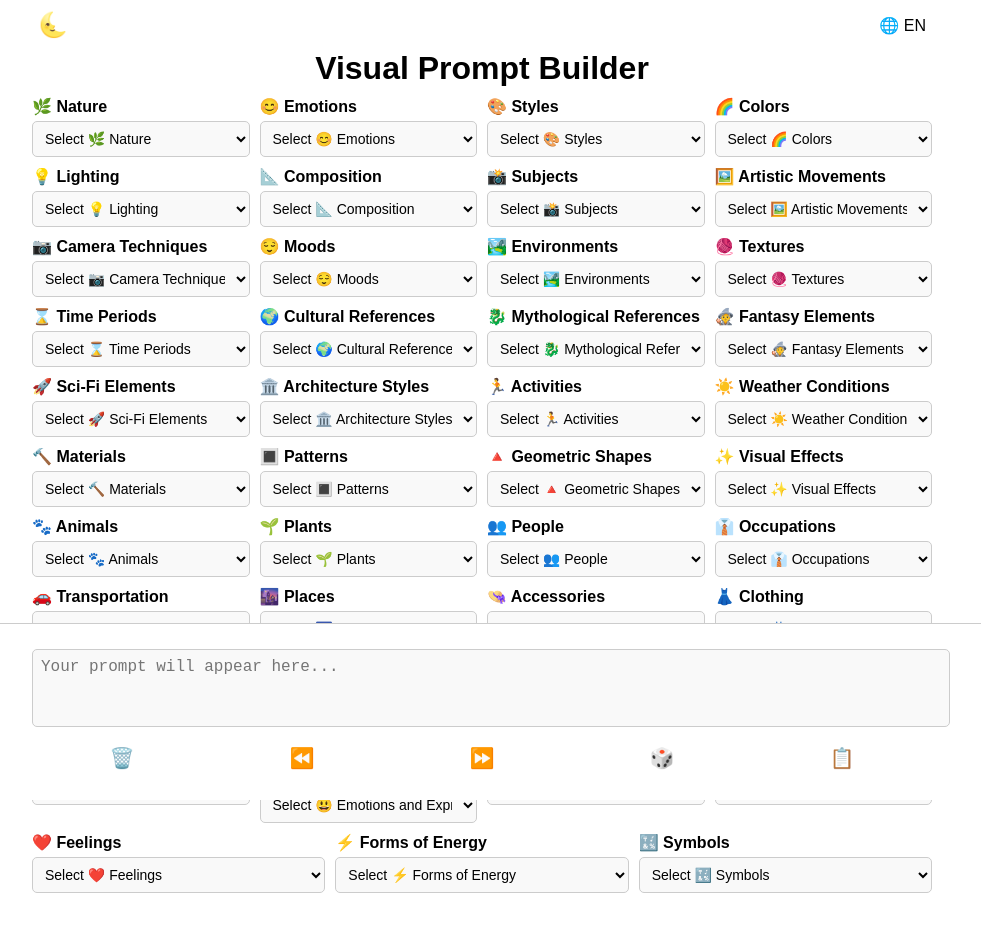
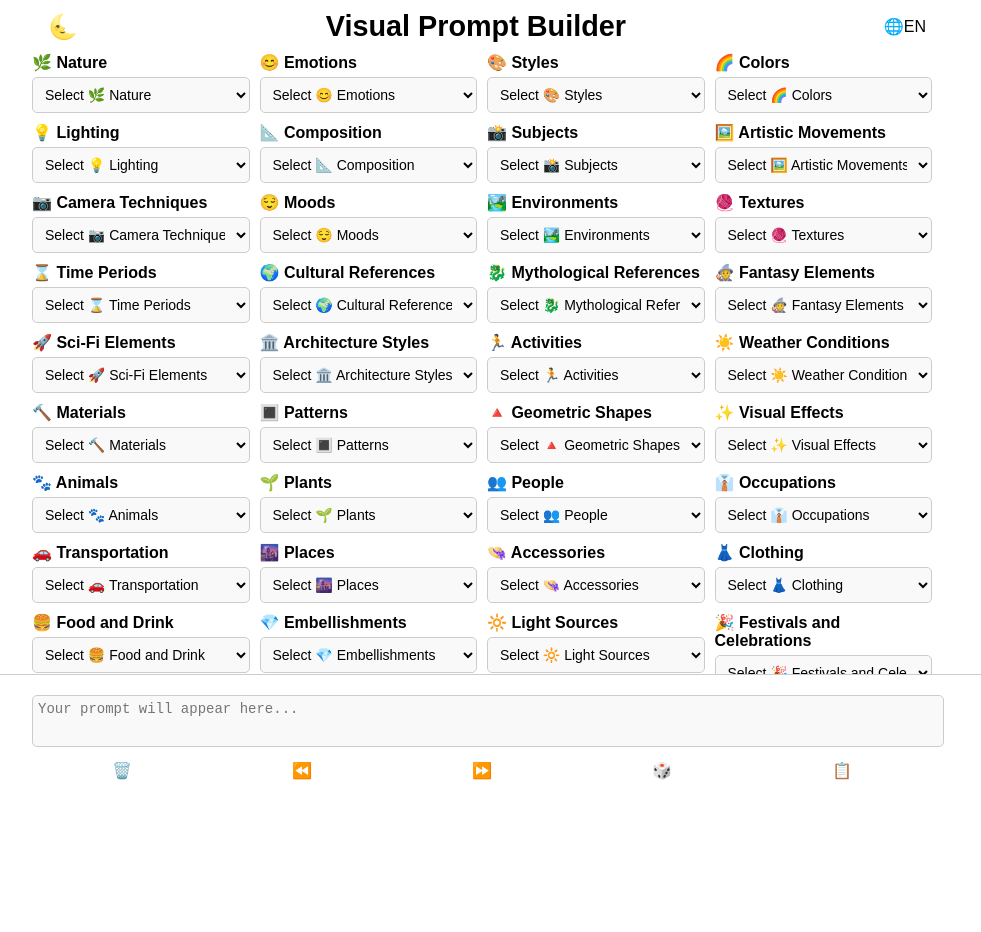
Before and after one commit to gllmAR/prompt-gen, a plain HTML site: page index.html in a window 1280 px wide. Shown: the whole page, without its empty margins (158-1139 px from the left). After the commit the page ends 853 px from the top, so only its background shows below. Drawn offline with Linux system fonts and the light colour scheme.

Commit message:
optimized visibility

```diff
--- a/index.html
+++ b/index.html
@@ -13,6 +13,8 @@
   <!-- Settings Section -->
   <div class="settings">
     <button id="theme-toggle" onclick="toggleTheme()">🌞</button>
+    <h1 id="title">Visual Prompt Builder</h1>
+
     <div class="language-selector">
       <button id="language-btn" onclick="toggleLanguageMenu()">🌐 <span id="current-language">EN</span></button>
       <div id="language-menu" class="language-menu">
@@ -21,7 +23,6 @@
     </div>
   </div>
 
-  <h1 id="title">Visual Prompt Builder</h1>
 
   <!-- Dropdown Menus -->
   <div id="dropdown-groups"></div>
--- a/style.css
+++ b/style.css
@@ -1,46 +1,32 @@
-/* Define color variables */
-:root {
-  --background-color: #ffffff;
-  --text-color: #000000;
-  --input-bg-color: #f9f9f9;
-  --input-border-color: #cccccc;
-  --button-bg-color: #007BFF;
-  --button-text-color: #ffffff;
-  --success-color: #28a745; /* Green */
-  --error-color: #dc3545;   /* Red */
-}
-
-[data-theme="dark"] {
-  --background-color: #121212;
-  --text-color: #ffffff;
-  --input-bg-color: #1e1e1e;
-  --input-border-color: #444444;
-  --button-bg-color: #1a73e8;
-  --button-text-color: #ffffff;
-  --success-color: #28a745;
-  --error-color: #dc3545;
-}
-
-/* General Styles */
-body {
-  font-family: Arial, sans-serif;
-  margin: 0;
-  padding: 0;
-  background-color: var(--background-color);
-  color: var(--text-color);
-}
-
-.container {
-  max-width: 900px;
-  margin: auto;
-  padding: 10px;
-}
-
-/* Settings Section */
+/* Flexbox for settings and title in one line */
 .settings {
   display: flex;
   justify-content: space-between;
   align-items: center;
+  margin-bottom: 0px; /* Add some spacing between the title and the content */
+}
+
+h1 {
+  flex: 1; /* Let the title take up remaining space */
+  margin: 0;
+  text-align: center;
+  font-size: calc(1rem + 1vw); /* Dynamically adjust the size based on viewport */
+  white-space: nowrap; /* Prevent the title from wrapping onto multiple lines */
+  overflow: hidden; /* Hide text overflow */
+  text-overflow: ellipsis; /* Show '...' when the title is too long */
+}
+
+/* Buttons for language and theme toggle should align properly */
+.language-selector, #theme-toggle {
+  margin-left: 10px; /* Add spacing between buttons */
+}
+
+#theme-toggle {
+  font-size: 24px;
+  background: none;
+  border: none;
+  cursor: pointer;
+  color: var(--text-color);
 }
 
 .language-selector {
@@ -79,19 +65,79 @@ body {
   font-size: 16px;
   cursor: pointer;
   color: var(--text-color);
+  display: inline-flex;
+  align-items: center;
 }
 
-#theme-toggle {
-  font-size: 24px;
+/* Set a fixed height for the dropdown categories and make them scrollable */
+#dropdown-groups {
+  max-height: calc(100vh - 150px); /* Reduce height to ensure the prompt section fits well */
+  overflow-y: auto; /* Enable scrolling only within the dropdown section */
+  padding-bottom: 20px; /* Prevent content from going under the prompt section */
+}
+
+/* Fix the prompt section at the bottom but make it more compact */
+.prompt-section {
+  position: fixed;
+  bottom: 0;
+  left: 0;
+  right: 0;
+  background-color: var(--background-color);
+  padding: 5px 10px; /* Reduce padding to make the section more compact */
+  border-top: 1px solid var(--input-border-color);
+  z-index: 10; /* Ensure it's above the content */
+}
+
+/* Adjust the container to avoid double scrollbar */
+body {
+  overflow: hidden; /* Remove the outer scrollbar */
+}
+
+/* Reduce the height of the prompt input and buttons to make the bottom section smaller */
+#prompt {
+  width: 100%;
+  height: 40px; /* Make the input field shorter */
+  font-size: 14px; /* Reduce font size to save space */
+  margin-top: 5px;
+  padding: 5px; /* Smaller padding */
+  border: 1px solid var(--input-border-color);
+  border-radius: 5px;
+  background-color: var(--input-bg-color);
+  color: var(--text-color);
+  resize: none;
+}
+
+.buttons {
+  display: flex;
+  justify-content: space-between;
+  margin-top: 5px;
+}
+
+.buttons button {
+  flex: 1;
+  padding: 5px; /* Reduce padding on buttons to make them smaller */
+  font-size: 16px; /* Reduce button font size */
+  cursor: pointer;
+  border: none;
   background: none;
-  border: none;
-  cursor: pointer;
+  color: var(--text-color);
+  border-radius: 5px;
+}
+
+/* General Styles */
+body {
+  font-family: Arial, sans-serif;
+  margin: 0;
+  padding: 0;
+  background-color: var(--background-color);
   color: var(--text-color);
 }
 
-h1 {
-  text-align: center;
-  margin: 10px 0;
+.container {
+  max-width: 900px;
+  margin: auto;
+  padding: 10px;
+  padding-bottom: 10px; /* Ensure enough space for the prompt section */
 }
 
 /* Dropdown Groups */
@@ -123,59 +169,6 @@ h1 {
   border: 1px solid var(--input-border-color);
   background-color: var(--input-bg-color);
   color: var(--text-color);
-}
-
-/* Prompt Section */
-.prompt-section {
-  position: fixed;
-  bottom: 0;
-  left: 0;
-  right: 0;
-  background-color: var(--background-color);
-  padding: 10px;
-  border-top: 1px solid var(--input-border-color);
-}
-
-.prompt-section .container {
-  max-width: 900px;
-  margin: auto;
-}
-
-#prompt {
-  width: 100%;
-  height: 60px;
-  font-size: 16px;
-  margin-top: 5px;
-  padding: 8px;
-  border: 1px solid var(--input-border-color);
-  border-radius: 5px;
-  background-color: var(--input-bg-color);
-  color: var(--text-color);
-  resize: none;
-}
-
-/* Action Buttons */
-.buttons {
-  display: flex;
-  justify-content: space-around;
-  margin-top: 5px;
-}
-
-.buttons button {
-  flex: 1;
-  padding: 8px;
-  font-size: 20px;
-  cursor: pointer;
-  border: none;
-  background: none;
-  color: var(--text-color);
-  border: 2px solid transparent; /* Default border */
-  border-radius: 5px;
-}
-
-/* Hover effect */
-.buttons button:hover {
-  color: var(--button-bg-color);
 }
 
 /* Success and Error Animations */
@@ -261,6 +254,29 @@ h1 {
   }
 
   #prompt {
-    height: 80px;
+    height: 60px; /* Increase the height slightly for smaller screens */
   }
 }
+
+/* Define color variables */
+:root {
+  --background-color: #ffffff;
+  --text-color: #000000;
+  --input-bg-color: #f9f9f9;
+  --input-border-color: #cccccc;
+  --button-bg-color: #007BFF;
+  --button-text-color: #ffffff;
+  --success-color: #28a745; /* Green */
+  --error-color: #dc3545;   /* Red */
+}
+
+[data-theme="dark"] {
+  --background-color: #121212;
+  --text-color: #ffffff;
+  --input-bg-color: #1e1e1e;
+  --input-border-color: #444444;
+  --button-bg-color: #1a73e8;
+  --button-text-color: #ffffff;
+  --success-color: #28a745;
+  --error-color: #dc3545;
+}
```
